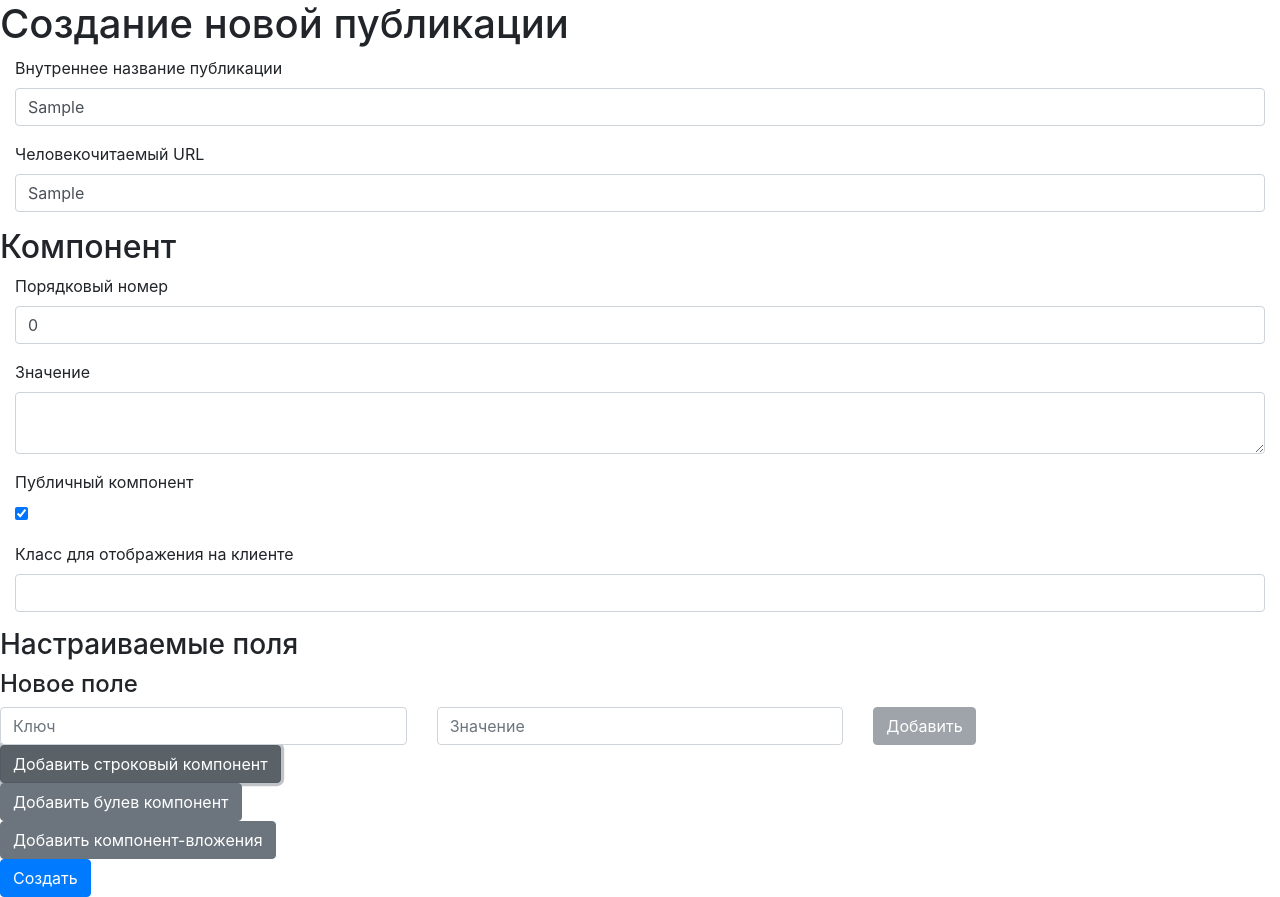
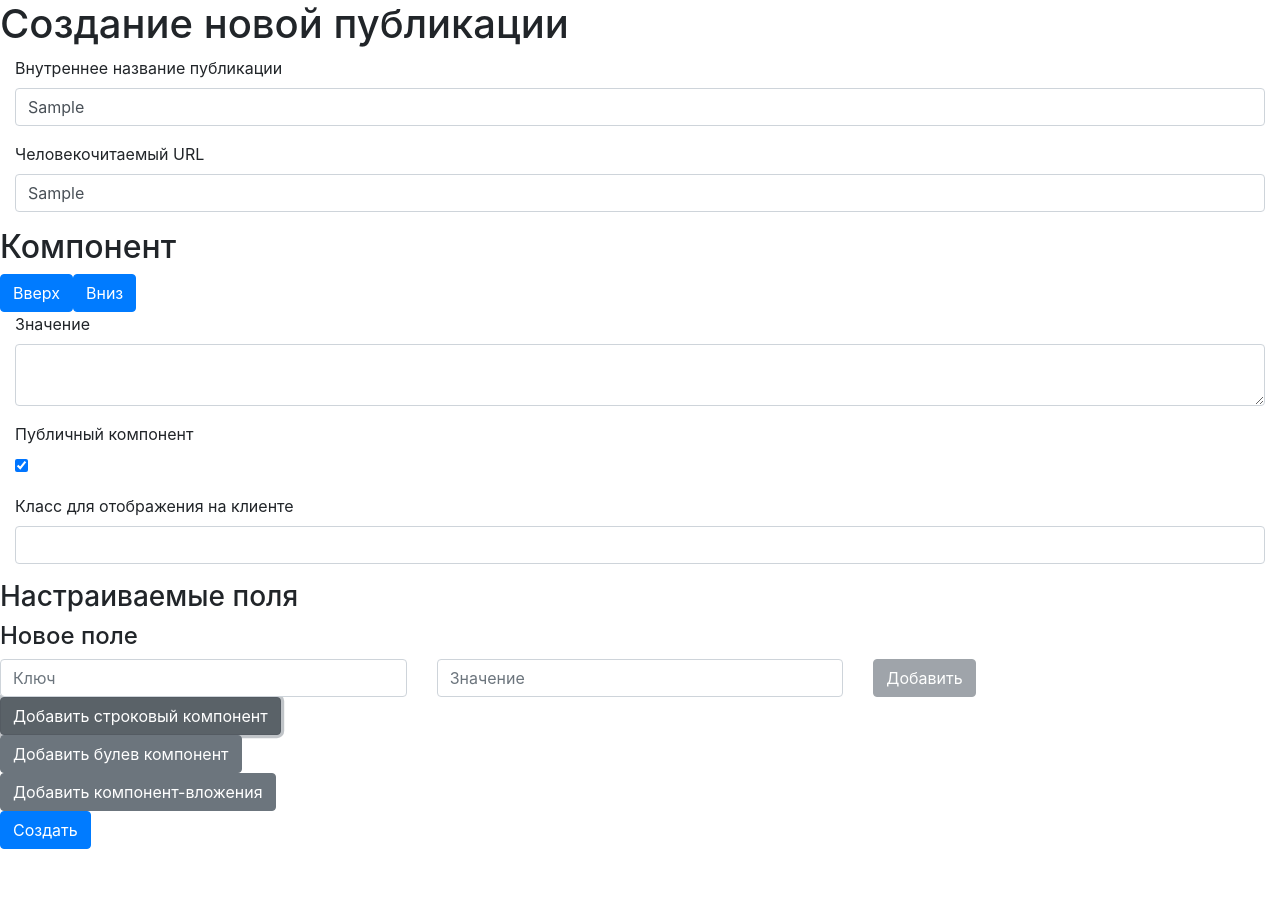
Before and after one commit to pavel-manylov/mdz-frontend, a React (Create React App) app: page /posts/create in a window 1280 px wide. Both pictures are taken after typing "Sample", "Sample" into the empty fields and a click on the button "Добавить строковый компонент". After the commit the page ends 849 px from the top, so only its background shows below. Built offline with nearby package versions, Linux system fonts and the light colour scheme.

Commit message:
MTP-28 Сортировка компонентов

```diff
--- a/package.json
+++ b/package.json
@@ -44,5 +44,8 @@
       "last 1 firefox version",
       "last 1 safari version"
     ]
+  },
+  "devDependencies": {
+    "@types/uuid": "^8.3.1"
   }
 }
--- a/src/ComponentRelationValueComponent.tsx
+++ b/src/ComponentRelationValueComponent.tsx
@@ -25,7 +25,7 @@ export function ComponentRelationValueComponent({value, onChange}: ComponentRela
         });
 
         onChange(postReferences);
-    }, [stringValue])
+    }, [stringValue, onChange])
 
     return (
         <Form.Control value={stringValue} placeholder="идентификаторы публикаций через запятую" onChange={e => {
--- a/src/ComponentSubForm.tsx
+++ b/src/ComponentSubForm.tsx
@@ -1,6 +1,6 @@
 import {Component, NewComponent, PostReference} from "./api";
 import React, {useEffect, useState} from "react";
-import {Col, Form, FormGroup} from "react-bootstrap";
+import {Button, Col, Form, FormGroup} from "react-bootstrap";
 import {CustomFields, CustomFieldsComponent} from "./CustomFieldsComponent";
 import {ComponentBooleanValueComponent} from "./ComponentBooleanValueComponent";
 import {ComponentStringValueComponent} from "./ComponentStringValueComponent";
@@ -10,24 +10,26 @@ interface ComponentSubFormProps {
     component: Component | NewComponent;
 
     onChange(component: Component | NewComponent): void;
+
+    onMoveUp(component: Component | NewComponent): void;
+
+    onMoveDown(component: Component | NewComponent): void;
 }
 
-export function ComponentSubForm({component, onChange}: ComponentSubFormProps) {
-    const [order, setOrder] = useState<string>(String(component.order));
-    const [value, setValue] = useState<string|boolean|PostReference[]|undefined>(component.value);
+export function ComponentSubForm({component, onChange, onMoveUp, onMoveDown}: ComponentSubFormProps) {
+    const [value, setValue] = useState<string | boolean | PostReference[] | undefined>(component.value);
     const [displayClass, setDisplayClass] = useState<string>(component.display_class || '');
     const [_public, setPublic] = useState<boolean>(!!component.public);
     const [customFields, setCustomFields] = useState<CustomFields>(component.custom_fields || {});
 
     useEffect(() => {
-        component.order = parseInt(order);
         component.value = value;
         component.display_class = displayClass;
         component.public = _public;
         component.custom_fields = customFields;
 
         onChange(component);
-    });
+    }, [value, displayClass, _public, customFields]);
 
     let valueComponent: any;
     if (component.type === "string") {
@@ -41,12 +43,8 @@ export function ComponentSubForm({component, onChange}: ComponentSubFormProps) {
     return (
         <div>
             <h2>Компонент</h2>
-            <FormGroup as={Col} controlId="order">
-                <Form.Label>Порядковый номер</Form.Label>
-                <Form.Control value={order} onChange={e => {
-                    setOrder(e.target.value);
-                }}/>
-            </FormGroup>
+            <Button onClick={e => onMoveUp(component)}>Вверх</Button>
+            <Button onClick={e => onMoveDown(component)}>Вниз</Button>
             <FormGroup as={Col} controlId="value">
                 <Form.Label>Значение</Form.Label>
                 {valueComponent}
--- /dev/null
+++ b/src/ComponentsForm.tsx
@@ -0,0 +1,96 @@
+import React, {useEffect, useState} from "react";
+import {Component, NewComponent, NewComponentTypeEnum, PostReference} from "./api";
+import {ComponentSubForm} from "./ComponentSubForm";
+import {Button} from "react-bootstrap";
+import {v4 as uuid} from 'uuid';
+
+interface ComponentsFormParams {
+    components: NewComponent[];
+
+    onChange(components: NewComponent[]): void;
+}
+
+interface NewComponentWithKey {
+    component: NewComponent;
+    key: string;
+}
+
+export function ComponentsForm({components: initialComponents, onChange}: ComponentsFormParams) {
+    const [componentsWithKey, setComponentsWithKey] = useState<NewComponentWithKey[]>(
+        initialComponents.map(c => {
+            return {component: c, key: uuid()}
+        })
+    );
+
+    function addComponent(type: NewComponentTypeEnum, value: string | boolean | PostReference[]) {
+        setComponentsWithKey([...componentsWithKey, {
+            component: {
+                order: componentsWithKey.length > 0 ? (componentsWithKey[componentsWithKey.length - 1].component.order || 0) + 1 : 0,
+                type: type,
+                value: value,
+                custom_fields: {},
+                public: true
+            },
+            key: uuid()
+        }]);
+    }
+
+    function addStringComponent() {
+        addComponent(NewComponentTypeEnum.String, "");
+    }
+
+    function addBooleanComponent() {
+        addComponent(NewComponentTypeEnum.Boolean, true);
+    }
+
+    function addRelationComponent() {
+        addComponent(NewComponentTypeEnum.Relation, [] as PostReference[]);
+    }
+
+    function sortByOrder(componentsWithKey: NewComponentWithKey[]) {
+        componentsWithKey.sort((a, b) => (a.component.order || 0) - (b.component.order || 0));
+    }
+    function componentChanged(index: number, component: Component | NewComponent) {
+        let newComponentsWithKey: NewComponentWithKey[] = [...componentsWithKey];
+        newComponentsWithKey[index] = {component: component as NewComponent, key: componentsWithKey[index].key};
+        sortByOrder(newComponentsWithKey);
+        setComponentsWithKey(newComponentsWithKey);
+    }
+
+    function moveComponent(index: number, newIndex: number) {
+        let newComponentsWithKey: NewComponentWithKey[] = [...componentsWithKey];
+
+        const component = newComponentsWithKey[index];
+        newComponentsWithKey.splice(index, 1);
+        newComponentsWithKey.splice(newIndex, 0, component);
+        newComponentsWithKey.forEach((c, index) => c.component.order = index);
+        setComponentsWithKey(newComponentsWithKey);
+    }
+
+    function moveDown(index: number) {
+        moveComponent(index, index+1);
+    }
+
+    function moveUp(index: number) {
+        moveComponent(index, index-1);
+    }
+
+    useEffect(() => {
+        onChange(componentsWithKey.map(c => c.component));
+    }, [componentsWithKey, onChange]);
+
+    return (<div>
+        {componentsWithKey.map((componentWithKey, i) =>
+            <ComponentSubForm key={componentWithKey.key}
+                              component={componentWithKey.component}
+                              onChange={(c) => componentChanged(i, c)}
+                              onMoveUp={c => moveUp(i)}
+                              onMoveDown={c => moveDown(i)}
+            />)}
+
+        <Button variant="secondary" onClick={addStringComponent}>Добавить строковый компонент</Button> <br/>
+        <Button variant="secondary" onClick={addBooleanComponent}>Добавить булев компонент</Button> <br/>
+        <Button variant="secondary" onClick={addRelationComponent}>Добавить компонент-вложения</Button> <br/>
+
+    </div>);
+}
--- a/src/CreatePost.tsx
+++ b/src/CreatePost.tsx
@@ -1,8 +1,8 @@
 import React, {useState} from "react";
 import {Alert, Button, Col, Form} from "react-bootstrap";
-import {Component, NewComponent, NewComponentTypeEnum, NewPost, PostReference} from "./api";
+import {NewComponent, NewPost} from "./api";
 import Config from "./Config";
-import {ComponentSubForm} from "./ComponentSubForm";
+import {ComponentsForm} from "./ComponentsForm";
 
 export function CreatePost() {
     const [name, setName] = useState("");
@@ -24,7 +24,7 @@ export function CreatePost() {
         try {
             const postResponse = await Config.postApi.createPost(post);
 
-            for(const component of components) {
+            for (const component of components) {
                 await Config.componentApi.createComponent(postResponse.data.id as number, component);
             }
 
@@ -39,33 +39,6 @@ export function CreatePost() {
             setSaved(false);
         }
 
-    }
-
-    function addComponent(type: NewComponentTypeEnum, value: string|boolean|PostReference[]) {
-        setComponents([...components, {
-            order: 0,
-            type: type,
-            value: value,
-            custom_fields: {},
-            public: true
-        }]);
-    }
-
-    function addStringComponent() {
-        addComponent(NewComponentTypeEnum.String, "");
-    }
-
-    function addBooleanComponent() {
-        addComponent(NewComponentTypeEnum.Boolean, true);
-    }
-
-    function addRelationComponent() {
-        addComponent(NewComponentTypeEnum.Relation, [] as PostReference[]);
-    }
-
-    function componentChanged(index: number, component: Component | NewComponent) {
-        components[index] = component as NewComponent;
-        setComponents(components)
     }
 
     return (
@@ -93,16 +66,8 @@ export function CreatePost() {
                                   onChange={e => setSeoUrl(e.target.value)}/>
                 </Form.Group>
 
-                {components.map((component, i) =>
-                    <ComponentSubForm key={i}
-                                      component={component}
-                                      onChange={(c) => componentChanged(i, c) }
-                    />)
-                }
+                <ComponentsForm components={components} onChange={setComponents}/>
 
-                <Button variant="secondary" onClick={addStringComponent}>Добавить строковый компонент</Button> <br/>
-                <Button variant="secondary" onClick={addBooleanComponent}>Добавить булев компонент</Button> <br/>
-                <Button variant="secondary" onClick={addRelationComponent}>Добавить компонент-вложения</Button> <br/>
                 <Button variant="primary" onClick={save}>Создать</Button>
             </Form>
         </div>
```
Also changed, not shown: 2 other files (tests, documents, lock files or other folders).
